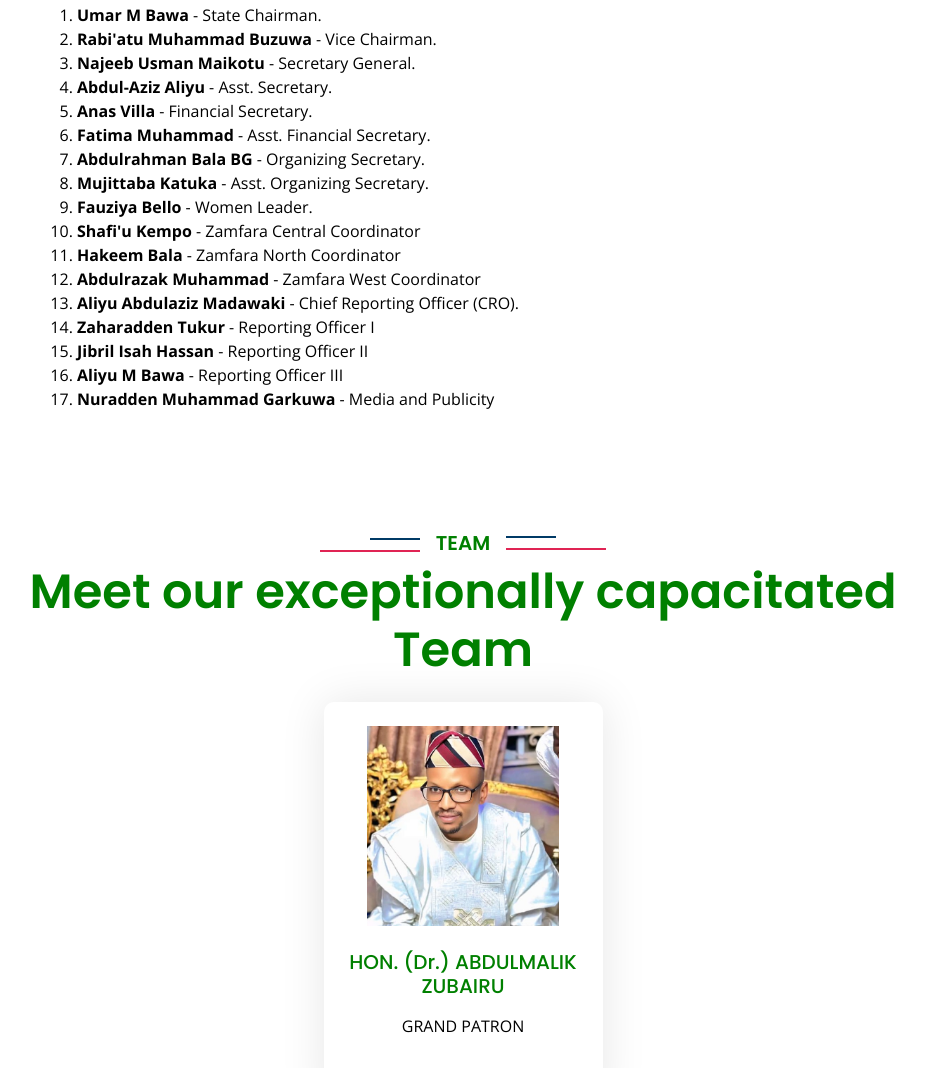
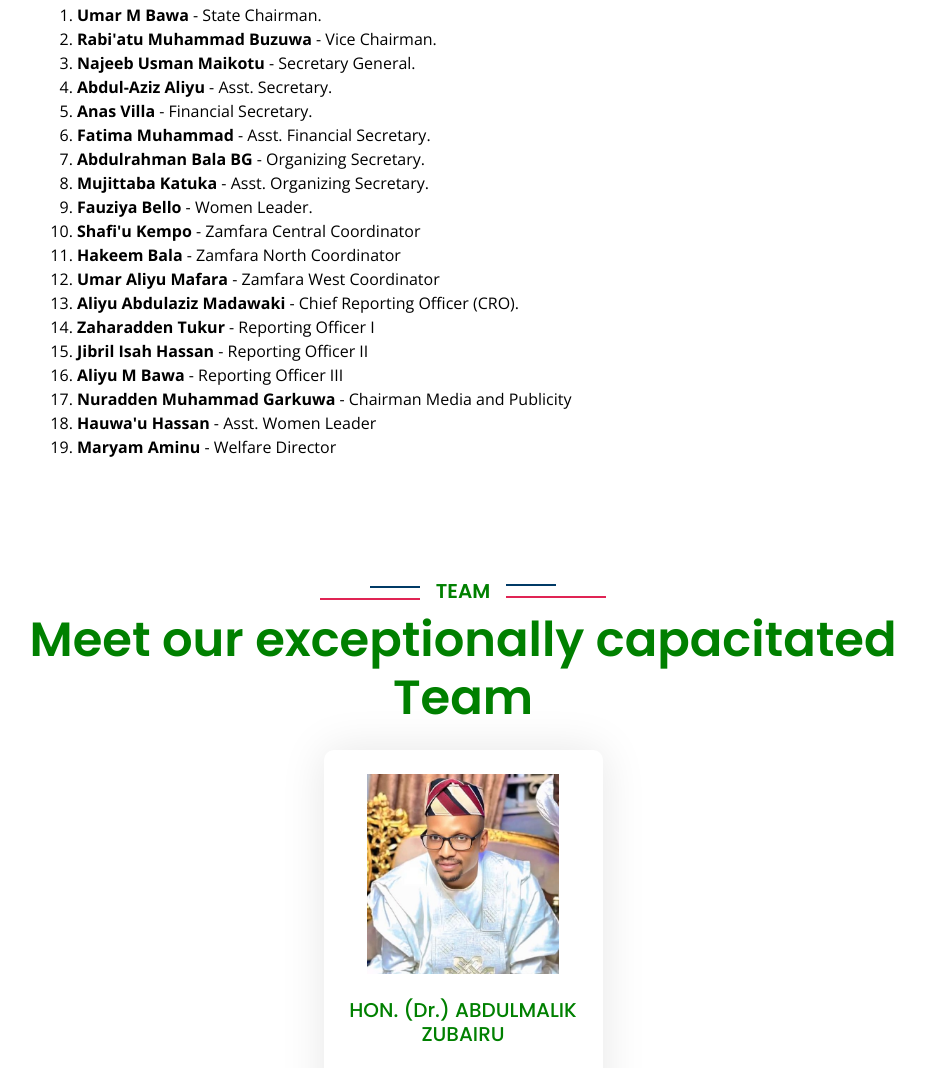
Before and after one commit to Godwin015/zannahreporters, a plain HTML site: page index.html in a window 1280 px wide. Shown: the part 4227-5295 px from the top of the page, without its empty margins (177-1102 px from the left). Drawn offline with nearby package versions, Linux system fonts and the light colour scheme.

Commit message:
Update index.html

```diff
--- a/index.html
+++ b/index.html
@@ -591,12 +591,14 @@
                         <li><b>Fauziya Bello</b> - Women Leader.</li>
                         <li><b>Shafi'u Kempo</b> - Zamfara Central Coordinator</li>
                         <li><b>Hakeem Bala</b> - Zamfara North Coordinator</li>
-                        <li><b>Abdulrazak Muhammad</b> - Zamfara West Coordinator</li>
+                        <li><b>Umar Aliyu Mafara</b> - Zamfara West Coordinator</li>
                         <li><b>Aliyu Abdulaziz Madawaki</b> - Chief Reporting Officer (CRO).</li>
                         <li><b>Zaharadden Tukur</b> - Reporting Officer I</li>
                         <li><b>Jibril Isah Hassan</b> - Reporting Officer II</li>
                         <li><b>Aliyu M Bawa</b> - Reporting Officer III</li>
-                        <li><b>Nuradden Muhammad Garkuwa</b> - Media and Publicity</li><br>
+                        <li><b>Nuradden Muhammad Garkuwa</b> - Chairman Media and Publicity</li>
+                        <li><b>Hauwa'u Hassan</b> - Asst. Women Leader</li>
+                        <li><b>Maryam Aminu</b> - Welfare Director</li><br>
                     </ol>
                     <!--<li><b>LOCAL GOVERNMENT STRUCTURE</b>: Is headed by the Coordinator of the  Local Government. <br>
                         <b><u>GUSAU LGA EXCOS</u></b>
```
